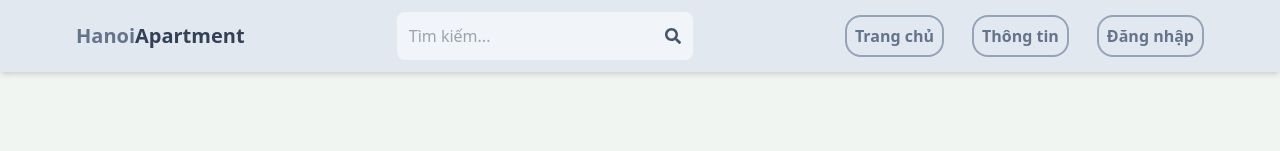
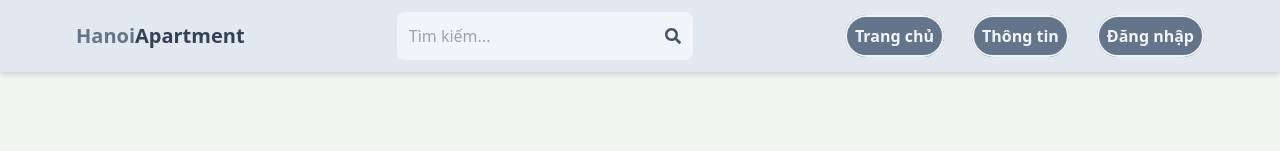
Before and after one commit to sonng17/mern-estate-web, a React (Vite) app: page / in a window 1280 px wide. Shown: the top 151 px of the page. Built offline with nearby package versions, Linux system fonts and the light colour scheme; no server answers.

Commit message:
fix setting bug

```diff
--- a/src/components/Header.jsx
+++ b/src/components/Header.jsx
@@ -50,19 +50,19 @@ export default function Header() {
 
         <ul className="flex flex-wrap items-center gap-7">
           <Link to="/">
-            <li className="sm:inline font-bold text-slate-500 p-2 no-underline hover:font-bold hover:bg-slate-300 rounded-2xl border-2 border-slate-400">
+            <li className="bg-slate-500 text-slate-100 hover:bg-slate-400 sm:inline font-bold  p-2 no-underline hover:font-bold  rounded-3xl border-2 border-slate-100 ">
               Trang chủ
             </li>
           </Link>
           {!currentUser ? (
             <Link to="/about">
-              <li className="sm:inline font-bold text-slate-500 p-2 no-underline hover:font-bold hover:bg-slate-300 rounded-2xl border-2 border-slate-400">
+              <li className="sm:inline font-bold bg-slate-500 text-slate-100 p-2 no-underline hover:font-bold hover:bg-slate-300 rounded-3xl border-2 border-slate-100">
                 Thông tin
               </li>
             </Link>
           ) : (
             <Link to={`/create-listing`}>
-              <li className="sm:inline font-bold text-slate-500 p-2 no-underline hover:font-bold hover:bg-slate-300 rounded-2xl border-2 border-slate-400">
+              <li className="bg-slate-500 text-slate-100 sm:inline font-bold  p-2 no-underline hover:font-bold hover:bg-slate-300 rounded-3xl border-2 border-slate-100">
                 Đăng tin
               </li>
             </Link>
@@ -70,7 +70,7 @@ export default function Header() {
 
           {currentUser && (
             <Link to={`/profile/${currentUser._id}`}>
-              <li className="sm:inline font-bold text-slate-500 p-2 no-underline hover:font-bold hover:bg-slate-300 rounded-2xl border-2 border-slate-400">
+              <li className="sm:inline font-bold bg-slate-500 text-slate-100 p-2 no-underline hover:font-bold hover:bg-slate-300 rounded-3xl border-2 border-slate-100">
                 Hồ sơ
               </li>
             </Link>
@@ -78,7 +78,7 @@ export default function Header() {
 
           {currentUser && currentUser.role === "admin" && (
             <Link to={`/admin`}>
-              <li className="sm:inline font-bold text-slate-500 p-2 no-underline hover:font-bold hover:bg-slate-300 rounded-2xl border-2 border-slate-400">
+              <li className="sm:inline font-bold bg-slate-500 text-slate-100 p-2 no-underline hover:font-bold hover:bg-slate-300 rounded-3xl border-2 border-slate-100">
                 Quản lý
               </li>
             </Link>
@@ -98,7 +98,7 @@ export default function Header() {
                 alt="profile"
               />
             ) : (
-              <li className="sm:inline font-bold text-slate-500 p-2 no-underline hover:font-bold hover:bg-slate-300 rounded-2xl border-2 border-slate-400">
+              <li className="sm:inline font-bold bg-slate-500 text-slate-100 p-2 no-underline hover:font-bold hover:bg-slate-300 rounded-3xl border-2 border-slate-100">
                 Đăng nhập
               </li>
             )}
--- a/src/pages/Settings.jsx
+++ b/src/pages/Settings.jsx
@@ -45,7 +45,7 @@ export default function Settings() {
       handleFileUpload(file);
     }
     handleFetchListings();
-  }, [file, userListings]);
+  }, [file]);
   const handleFetchListings = async () => {
     try {
       setShowListingsError(false);
@@ -226,12 +226,17 @@ export default function Settings() {
               hidden
               accept="image/*"
             />
-            <img
-              onClick={() => fileRef.current.click()}
-              src={formData.avatar || currentUser.avatar}
-              alt="profile"
-              className="rounded-full h-24 w-24 object-cover cursor-pointer self-center mt-2"
-            />
+            <div onClick={() => fileRef.current.click()} className="flex flex-col justify-center gap-3">
+              <img
+                src={formData.avatar || currentUser.avatar}
+                alt="profile"
+                className="rounded-full h-24 w-24 object-cover cursor-pointer self-center mt-2"
+              />
+              <p className="text-center cursor-pointer font-semibold text-slate-500">
+                Thay đổi avatar
+              </p>
+            </div>
+
             <p className="text-sm self-center">
               {fileUploadError ? (
                 <span className="text-red-700">
@@ -277,6 +282,7 @@ export default function Settings() {
               id="phone"
               className="border p-3 rounded-lg"
               onChange={handleChange}
+              pattern="[0-9]{9,10}"
             />
             <h1 className="font-bold text-slate-500">Email</h1>
 
```
